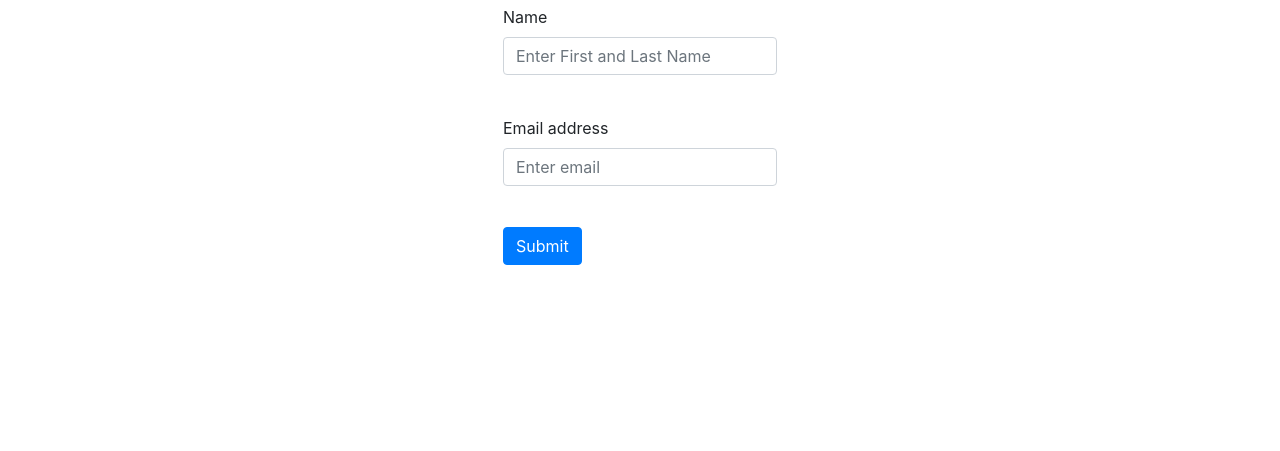
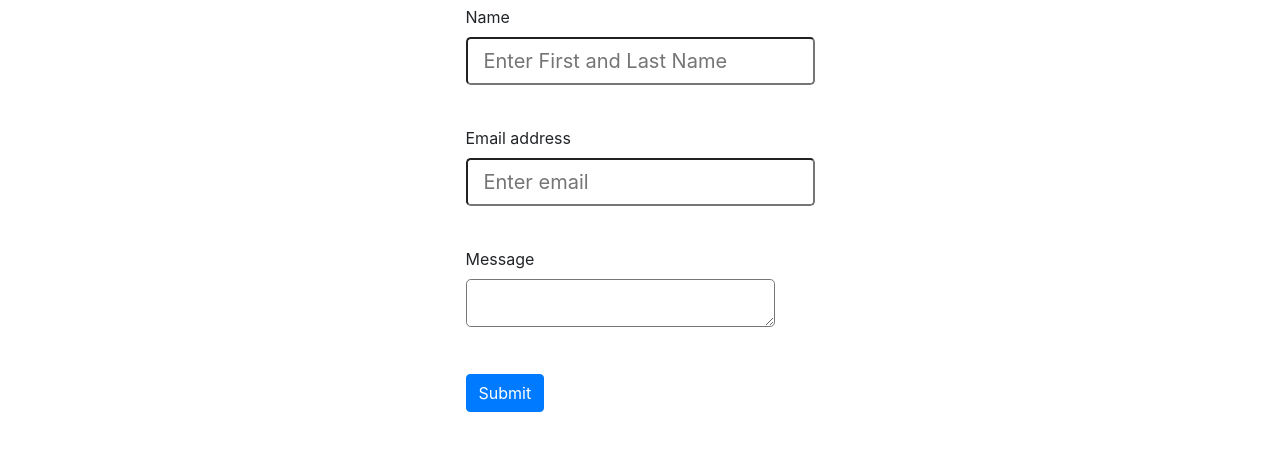
Before and after one commit to fbuonojr/homework_2, a plain HTML site: page contact.html in a window 1280 px wide. Shown: the part 107-558 px from the top of the page. Drawn offline with nearby package versions, Linux system fonts and the light colour scheme; files that its build step writes are made by us from their sources.

Commit message:
fixing contact page

```diff
--- a/contact.html
+++ b/contact.html
@@ -44,16 +44,19 @@
             <form>
                 <div class="form-group" style="padding-bottom: 25px;">
                     <label for="exampleInputName1">Name</label>
-                    <input type="name" class="form-control" id="exampleInputPassword1" placeholder="Enter First and Last Name">
+                    <br>
+                    <input type="name" class="form-control-lg" id="exampleInputPassword1" placeholder="Enter First and Last Name">
                 </div>
                 <div class="form-group" style="padding-bottom: 25px;">
                     <label for="exampleInputEmail1">Email address</label>
-                    <input type="email" class="form-control" id="exampleInputEmail1" aria-describedby="emailHelp"
+                    <br>
+                    <input type="email" class="form-control-lg" id="exampleInputEmail1" aria-describedby="emailHelp"
                         placeholder="Enter email">
-
                 </div>
-                <div>
-
+                <div class="form-group" style="padding-bottom: 25px;">
+                    <label for="exampleFormControlTextarea1">Message</label>
+                    <br>
+                    <textarea class="form-control-lg" id="exampleFormControlTextarea1" rows="3"></textarea>
                 </div>
                 <button type="submit" class="btn btn-primary">Submit</button>
             </form>
```
